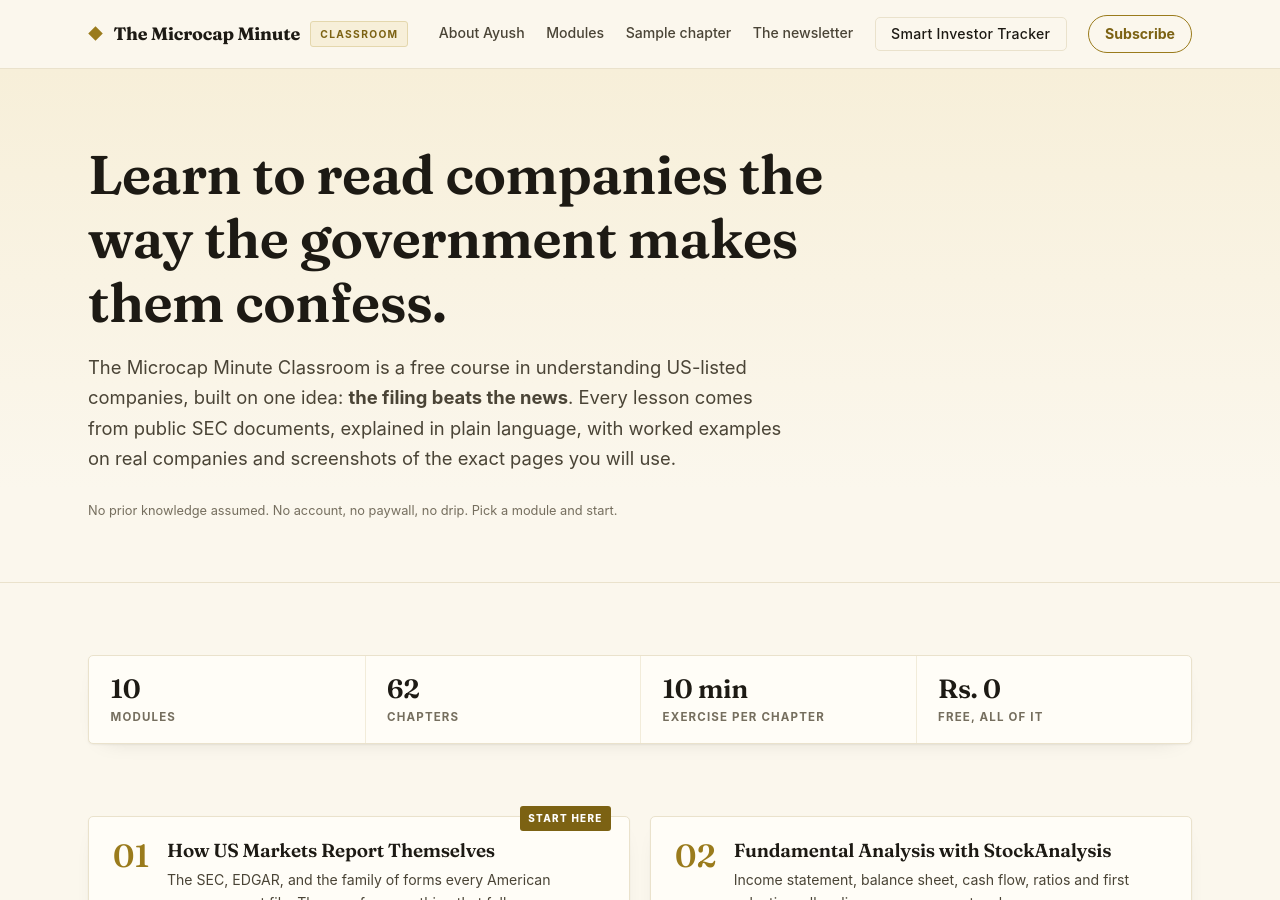
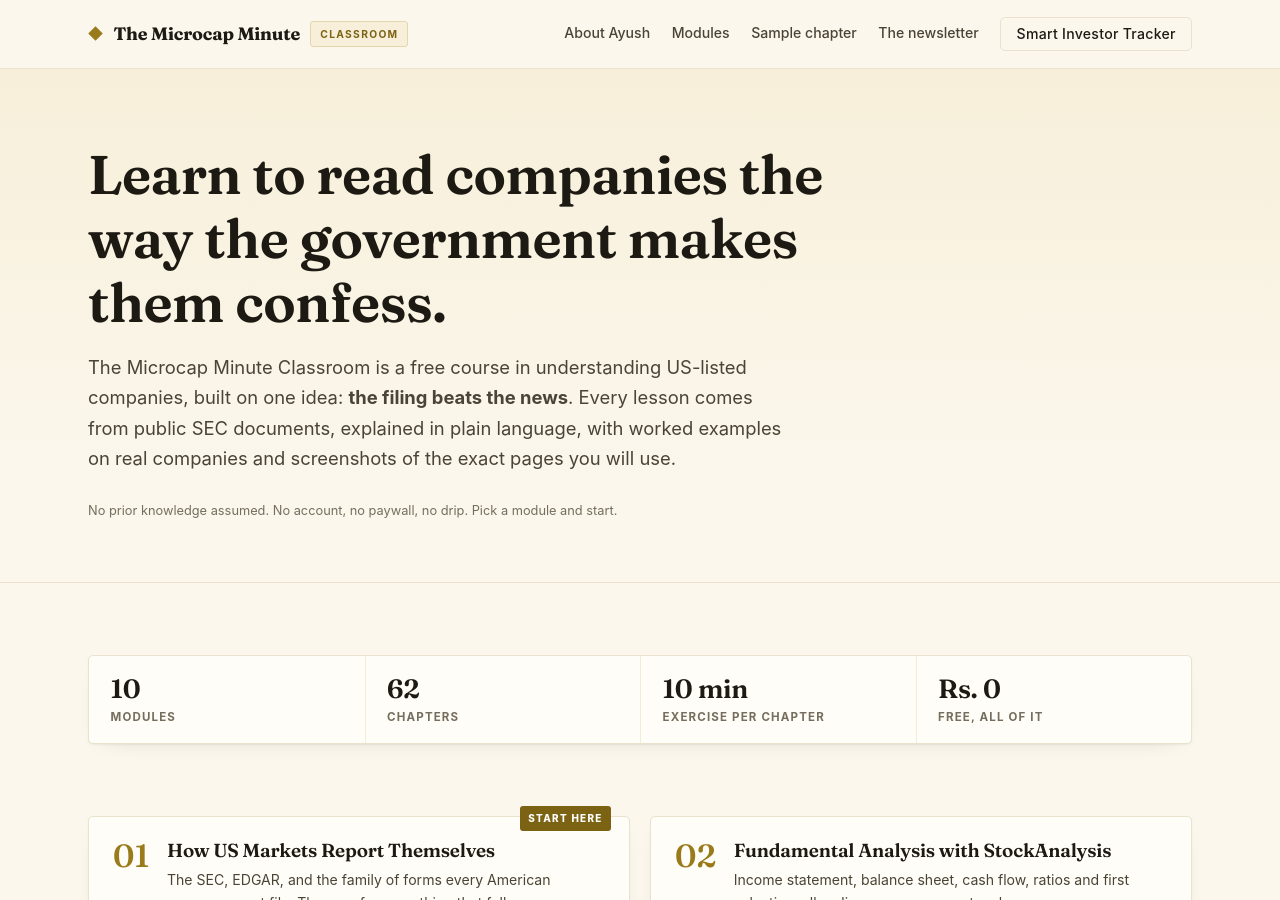
Before and after one commit to themicrocapinvestor/mm-classroom, a Jekyll site: the page built from index.md, in a window 1280 px wide and 900 px high. Built offline with Jekyll 4.4.1, drawn with Linux system fonts in a browser that asks for light colours.

Commit message:
Remove Zoho Checkout links

```diff
--- a/_layouts/default.html
+++ b/_layouts/default.html
@@ -287,7 +287,7 @@
       <a href="{{ '/m01/c01/' | relative_url }}">Sample chapter</a>
       <a href="https://www.themicrocapminute.in">The newsletter</a>
       <a class="btn ghost" href="https://themicrocapinvestor.github.io/smart-investor-tracker/">Smart Investor Tracker</a>
-      <a class="subbtn" href="https://zohosecurepay.in/checkout/n39zd29i-xck89eztx02j4/The-Microcap-Minute-Global" target="_blank" rel="noopener">Subscribe</a>
+
     </nav>
   </div>
 </header>
```
